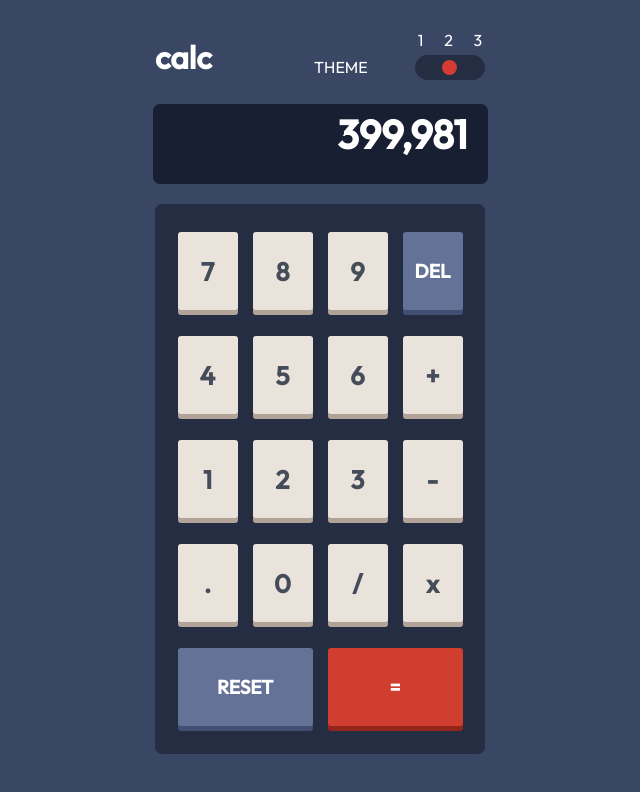
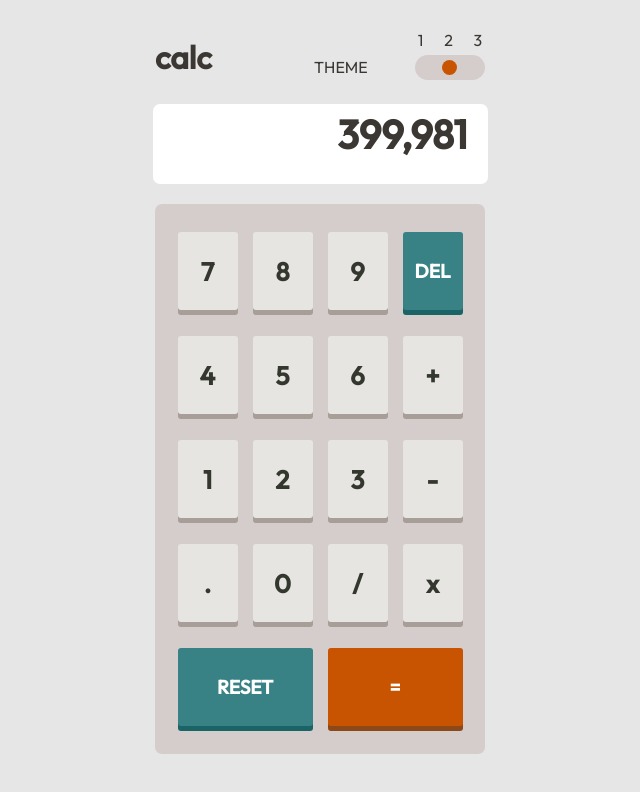
Before and after one commit to IsmaelFe/CalculatorApp, a website: page index.html in a window 1280 px wide. Both pictures are taken after a click on the label 769 px from the left and 67 px from the top of the page. Shown: the whole page, without its empty margins (320-960 px from the left). Drawn offline with Linux system fonts and the light colour scheme.

Commit message:
Complete themes

```diff
--- a/index.html
+++ b/index.html
@@ -14,7 +14,7 @@
 
     <title>Frontend Mentor | Calculator app</title>
   </head>
-  <body>
+  <body class="theme">
     <main class="main-container">
       <div class="firts-container">
         <h1>calc</h1>
--- a/src/javascript/index.js
+++ b/src/javascript/index.js
@@ -1,3 +1,4 @@
+let themes = document.querySelector(".theme");
 let toggle = document.querySelector(".switch");
 let cont = 0;
 
@@ -5,10 +6,13 @@ toggle.addEventListener("click", () => {
   cont++;
   if (cont == 1) {
     toggle.className = "switch-2";
+    themes.className = "theme-two";
   } else if (cont == 2) {
     toggle.className = "switch-3";
+    themes.className = "theme-three";
   } else {
     toggle.className = "switch";
+    themes.className = "theme";
     cont = 0;
   }
 });
--- a/src/styles/index.css
+++ b/src/styles/index.css
@@ -3,7 +3,46 @@
 :root {
     --color-primary: #3A4764;
     --color-secondary: #252D42;
-    --color-tertiary: #181F32;
+    --color-terciary: #181F32;
+    --result-button: #D03E30;
+    --reset-button: #657298;
+    --number-button: #EAE3DB;
+    --color-number: #454C59;
+    --color-text:  #FFFFFF;
+    --special-buttons: #FFFFFF;
+    --number-shadow: #B2A399;
+    --reset-shadow: #424F72;
+    --result-shadow: #92261B;
+}
+
+.theme-two {
+    --color-primary: #E6E6E6;
+    --color-secondary: #D5CDCC;
+    --color-terciary: #FFFFFF;
+    --result-button: #C85402;
+    --reset-button: #388286;
+    --number-button: #E6E5E1;
+    --color-number: #34372E;
+    --color-text: #3B3834;
+    --special-buttons: #FFFFFF;
+    --number-shadow: #A79E98;
+    --reset-shadow: #1A6366;
+    --result-shadow: #8D4818;
+}
+
+.theme-three {
+    --color-primary: #170728;
+    --color-secondary: #1C0936;
+    --color-terciary: #1C0936;
+    --result-button: #01DFCE;
+    --reset-button: #57077C;
+    --number-button: #331B51;
+    --color-number: #F3D875;
+    --color-text: #F3D875;
+    --special-buttons: #FFFFFF;
+    --number-shadow: #691A84;
+    --reset-shadow: #A315D4;
+    --result-shadow: #67B1C2;
 }
 
 * {
@@ -28,7 +67,7 @@
     align-items: center;
     width: 330px;
     padding-top: 30px;
-    color: white;
+    color: var(--color-text);
 }
 
 .firts-container p {
@@ -47,6 +86,7 @@
 }
 
 .switch {
+    cursor: pointer;
     display: inline-block;
     position: relative;
     width: 70px;
@@ -64,10 +104,11 @@
     border-radius: 50%;
     top: 5px;
     left: 5px;
-    background-color: #D63C33;
+    background-color: var(--result-button);
 }
 
 .switch-2 {
+    cursor: pointer;
     display: inline-block;
     position: relative;
     width: 70px;
@@ -85,10 +126,11 @@
     border-radius: 50%;
     top: 5px;
     left: 39%;
-    background-color: #D63C33;
+    background-color: var(--result-button);
 }
 
 .switch-3 {
+    cursor: pointer;
     display: inline-block;
     position: relative;
     width: 70px;
@@ -106,7 +148,7 @@
     border-radius: 50%;
     top: 5px;
     left: 70%;
-    background-color: #D63C33;
+    background-color: var(--result-button);
 }
 
 #toggle {
@@ -119,12 +161,12 @@
     height: 80px;
     border-radius: 7px;
     pointer-events: none;
-    background-color: var(--color-tertiary);
+    background-color: var(--color-terciary);
     border: none;
 }
 
 .second-container input::placeholder {
-    color: white;
+    color: var(--color-text);
     font-size: 3em;
     font-weight: 800;
     text-align: end;
@@ -149,36 +191,37 @@
 }
 
 .button-container button {
+    cursor: pointer;
     height: 100%;
     width: 20%;
     border-radius: 3px;
     border: none;
-    background-color: #EAE3DB;
-    color: #454C59;
+    background-color: var(--number-button);
+    color: var(--color-number);
     font-size: 1.6em;
     font-weight: 800;
-    box-shadow: 0px 5px #B2A399;
+    box-shadow: 0px 5px var(--number-shadow);
 }
 
 .button-container .reset-button {
     width: 45%;
-    color: white;
-    background-color: #657298;
+    color: var(--special-buttons);
+    background-color: var(--reset-button);
     font-size: 1.2em;
-    box-shadow: 0px 5px #424F72;
+    box-shadow: 0px 5px var(--reset-shadow);
 }
 
 .button-container .result-button {
     width: 45%;
-    color: white;
-    background-color: #D03E30;
+    color: var(--special-buttons);
+    background-color: var(--result-button);
     font-size: 1.2em;
-    box-shadow: 0px 5px #92261B;
+    box-shadow: 0px 5px var(--result-shadow);
 }
 
 .button-container .del-button {
-    background-color: #657298;
-    color: white;
+    background-color: var(--reset-button);
+    color: var(--special-buttons);
     font-size: 1.2em;
-    box-shadow: 0px 5px #424F72;
+    box-shadow: 0px 5px var(--reset-shadow);
 }
```
